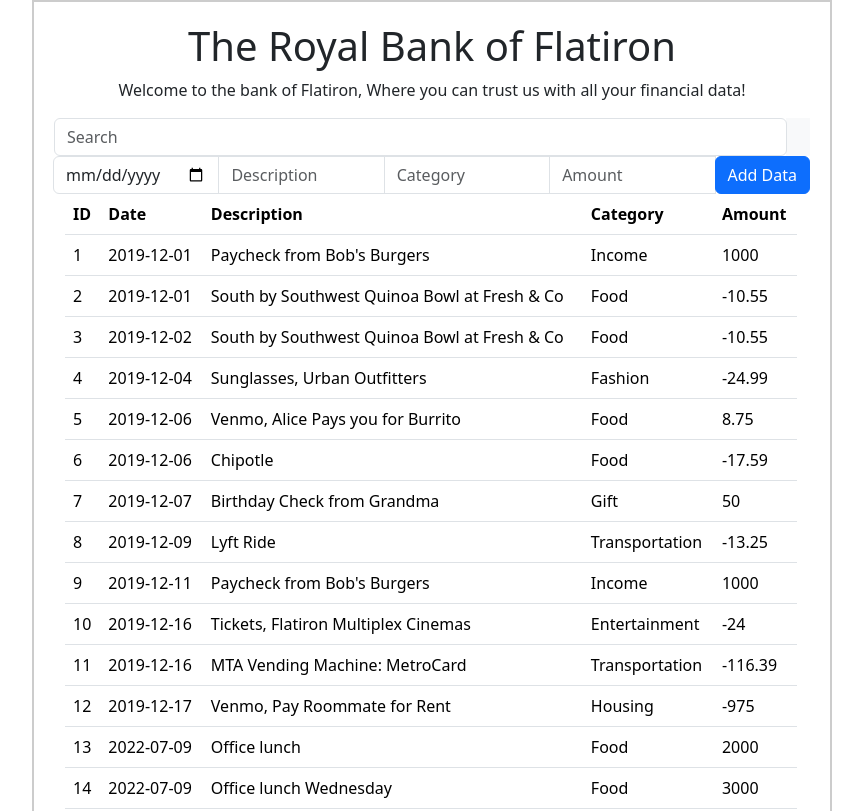
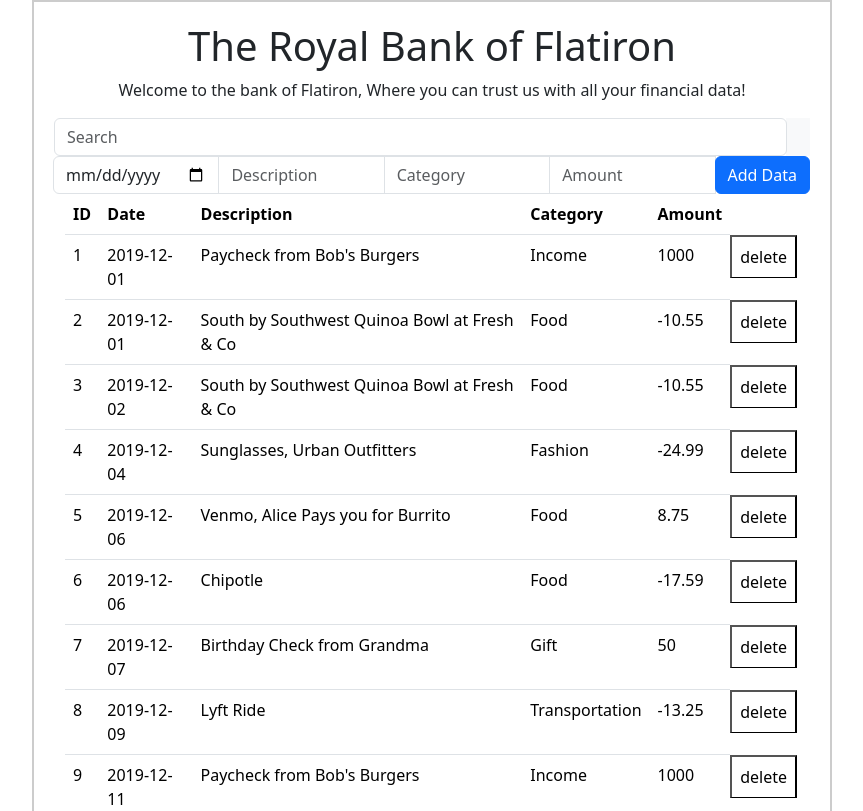
Before and after one commit to ahmednoorzakaria/bank-of-flatiron, a React (Create React App) app: page / in a window 1280 px wide. Shown: the top 811 px of the page, without its empty margins (208-1071 px from the left). Built offline with nearby package versions, Linux system fonts and the light colour scheme; data requests are answered from the project's data file; the HTML template or start-up script is replaced by a standard one.

Commit message:
Added delete button

```diff
--- a/src/component/Search.js
+++ b/src/component/Search.js
@@ -8,20 +8,10 @@ function Search() {
 
   // Fetch data based on the search query
   useEffect(() => {
-    async function fetchData() {
-      try {
-        const response = await fetch(
-          "http://localhost:3000/transactions?q=" + query
-        );
-        const data = await response.json();
-        setData(data);
-      } catch (error) {
-        console.error("Error fetching data:", error);
-      }
-    }
-
-    fetchData();
-  }, [query]);
+    fetch("http://localhost:3000/transactions?q=" + query)
+      .then((r) => r.json())
+    .then((data)=>setData(data))
+  },[query])
 
   function handleSearch(e) {
     setQuery(e.target.value);
@@ -36,11 +26,6 @@ function Search() {
         aria-label="Search"
         aria-describedby="search-addon"
         onChange={handleSearch}
-        onKeyPress={(e) => {
-          if (e.key === "Enter") {
-            handleSearch(e);
-          }
-        }}
       />
       <span className="input-group-text border-0" id="search-addon"></span>
       <Adddata />
--- a/src/component/Table.js
+++ b/src/component/Table.js
@@ -12,6 +12,7 @@ function Table({ data }) {
       </tr>
     </thead>
   );
+
   return (
     <div className="table-responsive container">
       <table className="table">
@@ -24,6 +25,7 @@ function Table({ data }) {
               <td>{transactions.description}</td>
               <td>{transactions.category}</td>
               <td>{transactions.amount}</td>
+              <button>delete</button>
             </tr>
           ))}
         </tbody>
```
